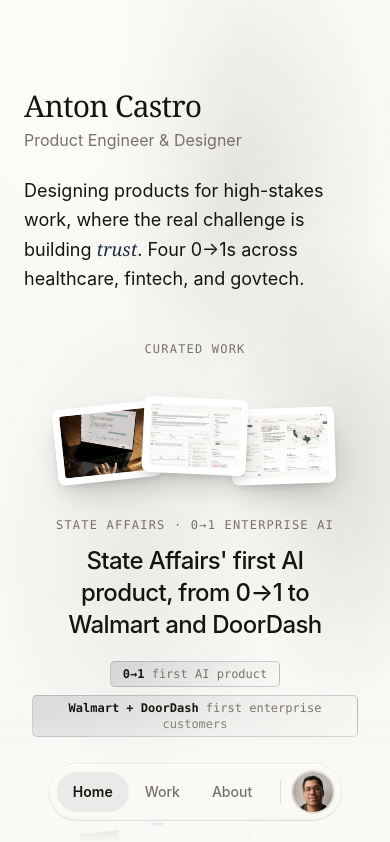
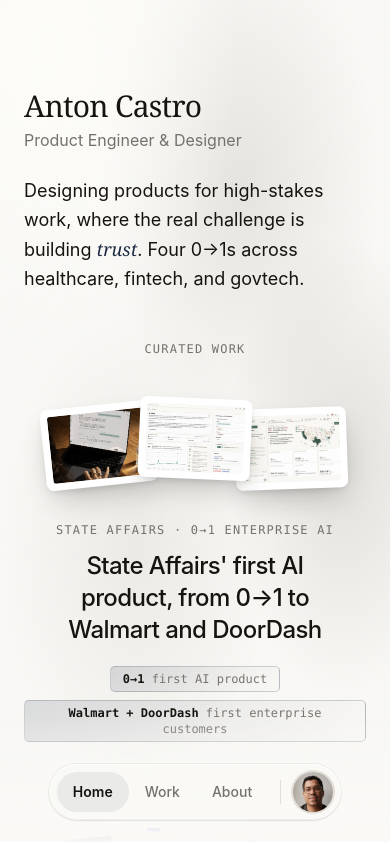
Before and after one commit to acaspx/portfolio-chops, a Next.js app: page / in a window 390 px wide. Shown: the top 842 px of the page. Built offline with nearby package versions, Linux system fonts and the light colour scheme.

Commit message:
Work cards: scale stickers up ~10-13% at every breakpoint

```diff
--- a/components/WorkCard.tsx
+++ b/components/WorkCard.tsx
@@ -44,8 +44,8 @@ function Sticker({
       style={{ zIndex: pose.z, boxShadow: STICKER_SHADOW }}
       className={`shrink-0 rounded-[7px] bg-white p-[7px] ring-1 ring-ink/[0.06] ${
         solo
-          ? "w-56 sm:w-72 lg:w-[26rem]"
-          : "-mx-2 w-[6.5rem] sm:-mx-3 sm:w-44 lg:-mx-4 lg:w-[15.5rem]"
+          ? "w-64 sm:w-80 lg:w-[29rem]"
+          : "-mx-2 w-28 sm:-mx-3 sm:w-48 lg:-mx-4 lg:w-[17.5rem]"
       }`}
     >
       <div className="aspect-[16/11] overflow-hidden rounded-[3px] bg-ink/[0.03]">
@@ -100,7 +100,7 @@ export default function WorkCard({ work, index }: { work: Work; index: number })
       whileHover={reduce ? undefined : "hover"}
       data-cursor={linked ? (work.locked ? "Password protected" : "View case") : undefined}
       data-locked={work.locked ? "true" : undefined}
-      className={`group relative px-2 sm:px-4 ${work.comingSoon ? "opacity-60" : ""}`}
+      className={`group relative px-0 sm:px-4 ${work.comingSoon ? "opacity-60" : ""}`}
     >
       {shots.length > 0 && (
         // pointer-events-none is load-bearing: the stickers carry z-index 1-3 so
```
Also changed, not shown: 1 other file (tests, documents, lock files or other folders).
